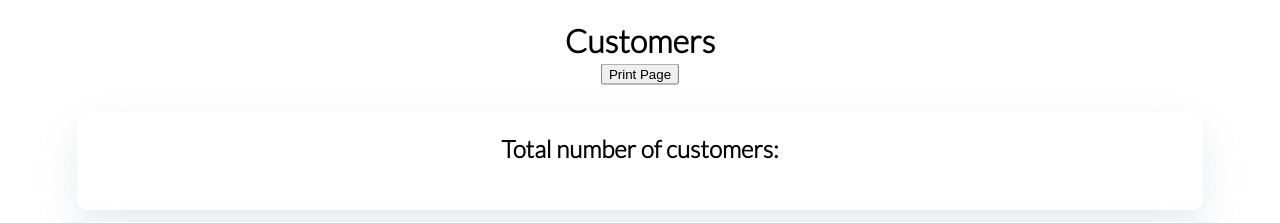
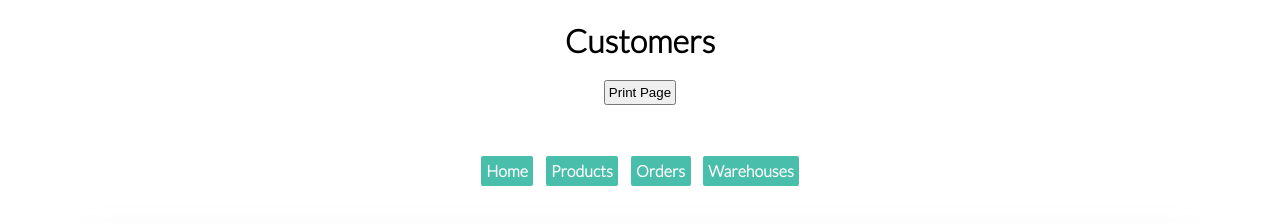
Before and after one commit to OnlineShopDatenbanken/OnlineShop, a Django app: template src/templates/customers.html in a window 1280 px wide. Shown: the top 223 px of the page. Run offline with Django 3.2, Linux system fonts and the light colour scheme; the template is opened without the code that fills it, so the values that code supplies are empty; some libraries are stand-ins or nearby versions.

Commit message:
Add navigation between sites

```diff
--- a/src/OnlineShop/dashboards/urls.py
+++ b/src/OnlineShop/dashboards/urls.py
@@ -3,6 +3,7 @@ from . import views
 
 urlpatterns = [
     path('', views.home, name='home'),
+    path('home', views.home, name='home'),
     path('customers', views.customers, name='customers'),
     path('products', views.products, name='products'),
     path('orders', views.orders, name='orders')
--- a/src/static/main.css
+++ b/src/static/main.css
@@ -29,16 +29,22 @@ body {
     transition: 0.3s;
 }
 
-.printButtonContainer {
+.buttonContainer {
     width: 85%;
-    display: block;
+    display: flex;
     align-content: center;
+    justify-content: center;
     margin: 0 auto;
     margin-bottom: 1%;
     padding-top: 0.1%;
     padding-bottom: 2%;
     padding-left: 2%;
     padding-right: 2%;
+}
+
+.btn {
+    margin: 0.5%;
+    padding: 0.3%;
 }
 
 .center {
@@ -115,3 +121,20 @@ footer {
 .siteLink {
     text-decoration: none;
 }
+
+.navLink {
+    text-decoration: none;
+    padding: 0.5%;
+    border-style: solid;
+    transition: 0.5s;
+    background-color: #49BEAA;
+    border-radius: 5px;
+    border-color: white;
+    color: white;
+    margin: 0.3%;
+}
+.navLink:hover {
+    color: #49BEAA;
+    background-color: white;
+    border-color: #49BEAA;
+}
--- a/src/templates/customers.html
+++ b/src/templates/customers.html
@@ -38,8 +38,14 @@
 </head>
 <body>
     <h1>Customers</h1>
-    <div class="printButtonContainer">
-        <button class="center" onclick="print();">Print Page</button>
+    <div class="buttonContainer">
+        <button class="btn" onclick="print();">Print Page</button>
+    </div>
+    <div class="buttonContainer">
+        <a href="home" class="navLink">Home</a>
+        <a href="products" class="navLink">Products</a>
+        <a href="orders" class="navLink">Orders</a>
+        <a href="warehouses" class="navLink">Warehouses</a>
     </div>
 
     <div class="container flex">
--- a/src/templates/index.html
+++ b/src/templates/index.html
@@ -16,7 +16,6 @@
         <!--! Font Awesome Pro 6.1.1 by @fontawesome - https://fontawesome.com License - https://fontawesome.com/license (Commercial License) Copyright 2022 Fonticons, Inc. --><path d="M0 155.2C0 147.9 2.153 140.8 6.188 134.7L81.75 21.37C90.65 8.021 105.6 0 121.7 0H518.3C534.4 0 549.3 8.021 558.2 21.37L633.8 134.7C637.8 140.8 640 147.9 640 155.2C640 175.5 623.5 192 603.2 192H36.84C16.5 192 .0003 175.5 .0003 155.2H0zM64 224H128V384H320V224H384V464C384 490.5 362.5 512 336 512H112C85.49 512 64 490.5 64 464V224zM512 224H576V480C576 497.7 561.7 512 544 512C526.3 512 512 497.7 512 480V224z"/></svg>
     </div>
     <h1 id="homeScreenHeading">Welcome to your Online Shop Dashboard</h1>
-
     <a href="/customers" class="siteLink">
         <div class="container flex" onclick="">
                 <h2>Customers</h2>
```
Also changed, not shown: src/templates/orders.html (+11 -0 lines), src/templates/products.html (+8 -2 lines).
